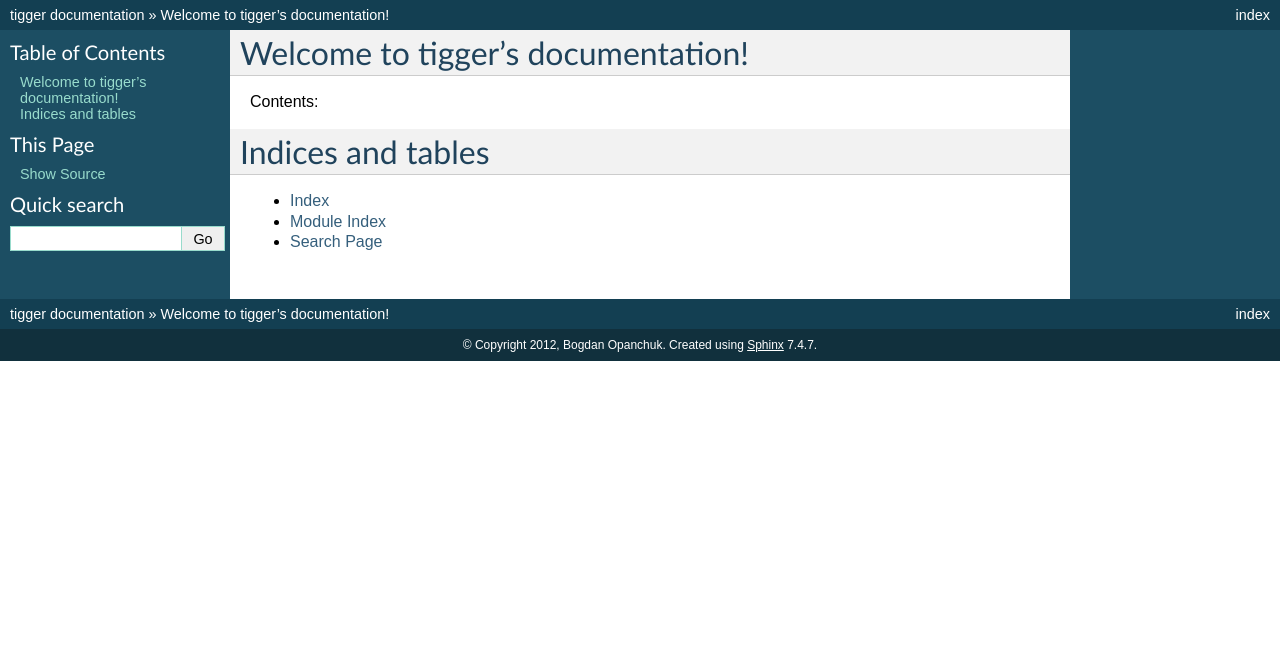
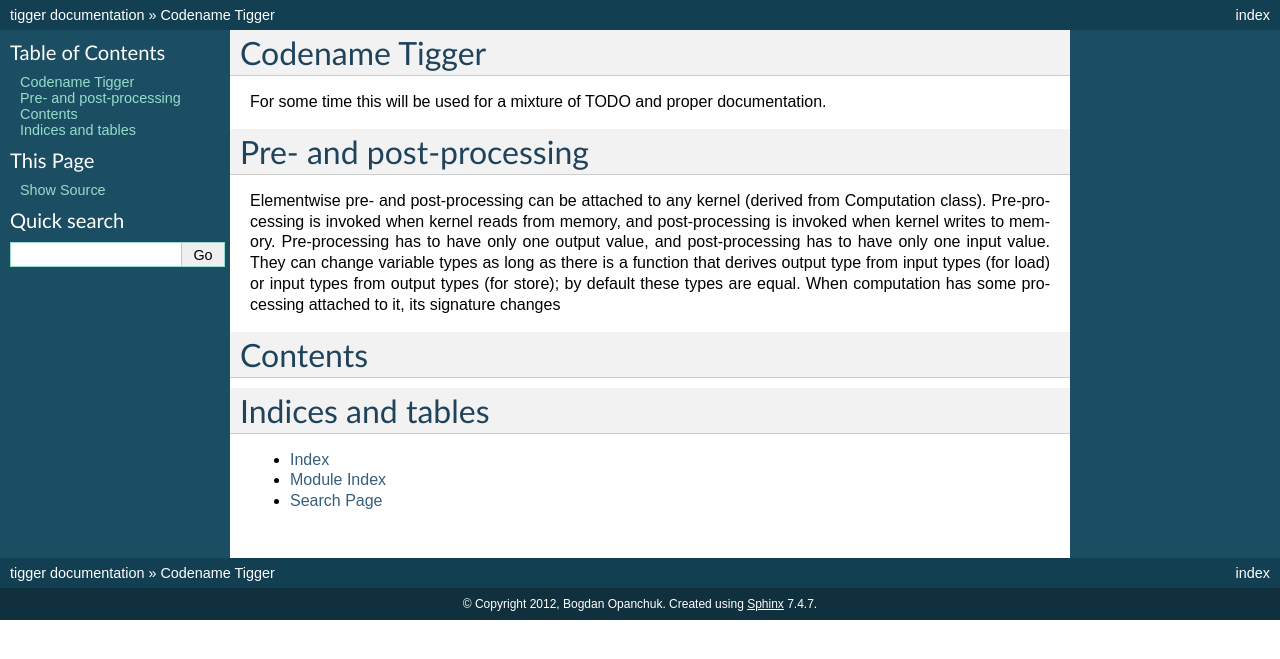
Before and after one commit to fjarri/reikna, a Sphinx documentation site: the page built from doc/source/index.rst, in a window 1280 px wide. Shown: the top 659 px of the page. Built offline with Sphinx 7.4.7, drawn with Linux system fonts in a browser that asks for light colours; the version number could not be read and is left out.

Commit message:
doc/source/index: added a draft spec of transformations

```diff
--- a/doc/source/index.rst
+++ b/doc/source/index.rst
@@ -1,17 +1,24 @@
-.. tigger documentation master file, created by
-   sphinx-quickstart on Mon Apr 23 13:25:02 2012.
-   You can adapt this file completely to your liking, but it should at least
-   contain the root `toctree` directive.
+Codename Tigger
+===============
 
-Welcome to tigger's documentation!
-==================================
+For some time this will be used for a mixture of TODO and proper documentation.
 
-Contents:
+Pre- and post-processing
+========================
+
+Elementwise pre- and post-processing can be attached to any kernel (derived from Computation class).
+Pre-processing is invoked when kernel reads from memory, and post-processing is invoked when kernel writes to memory.
+Pre-processing has to have only one output value, and post-processing has to have only one input value.
+They can change variable types as long as there is a function that derives output type from input types (for load) or input types from output types (for store); by default these types are equal.
+When computation has some processing attached to it, its signature changes
+
+
+
+Contents
+========
 
 .. toctree::
    :maxdepth: 2
-
-
 
 Indices and tables
 ==================
```
